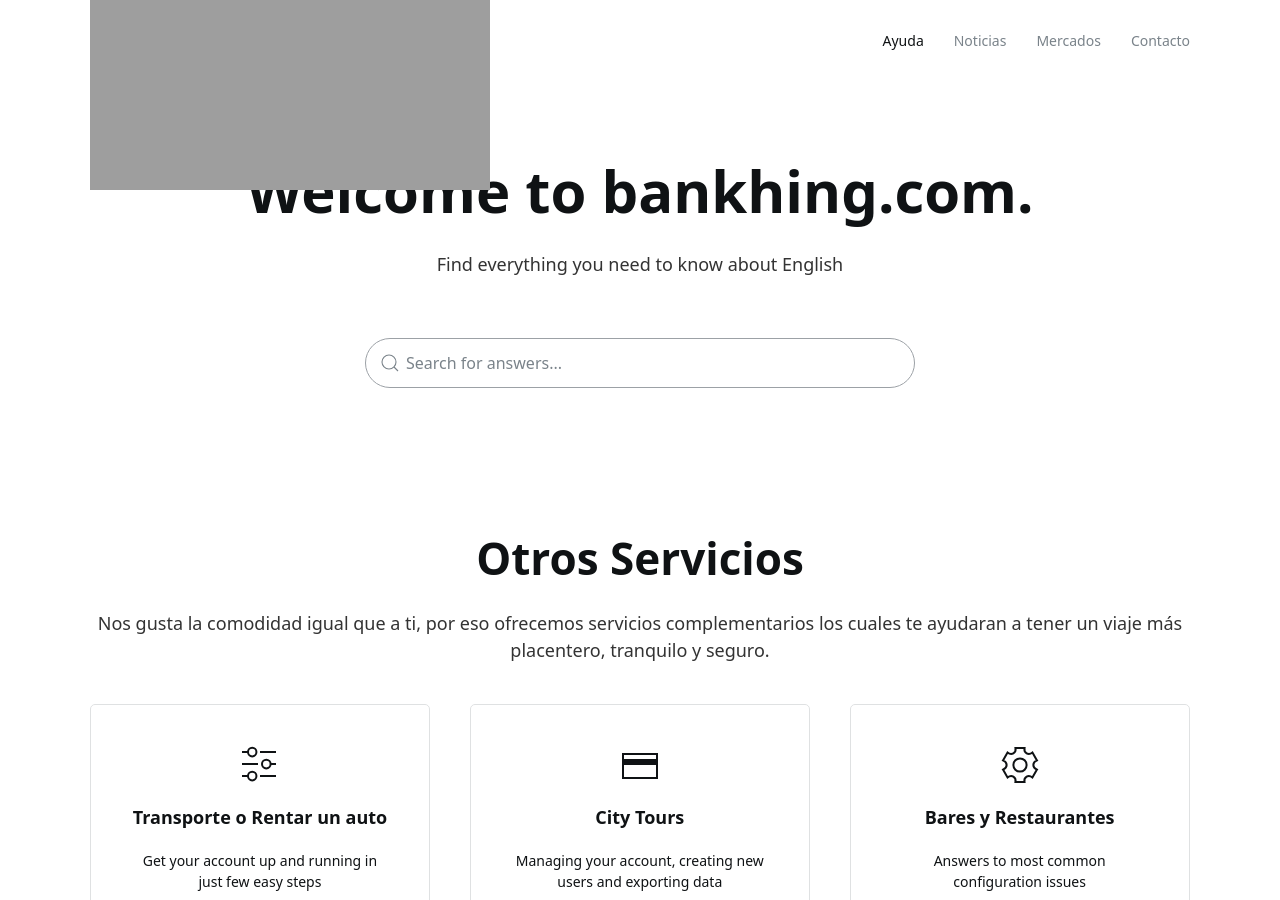
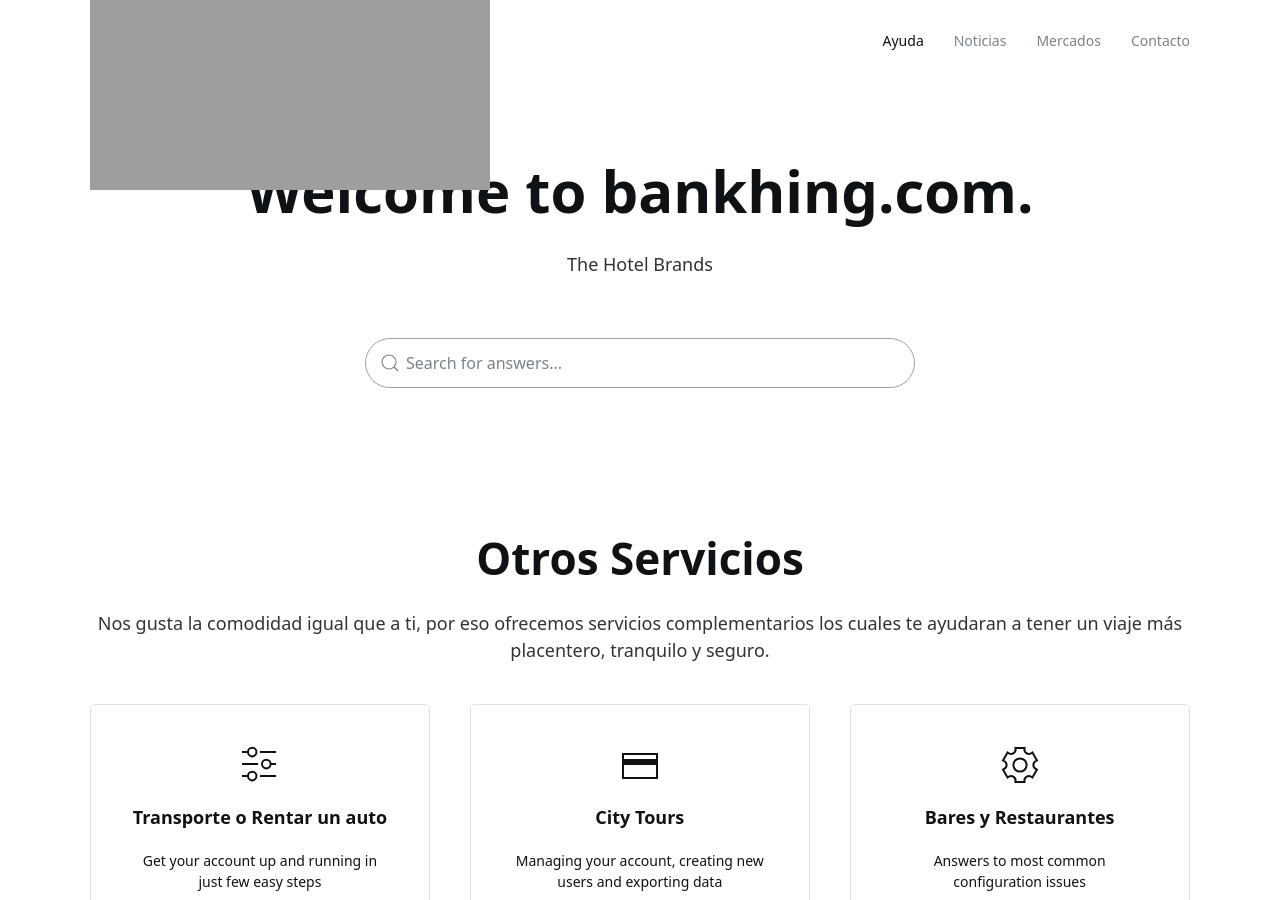
Before and after one commit to jelmii/jelmii.github.io, a Jekyll site: the page built from index.md, in a window 1280 px wide and 900 px high. Built offline with Jekyll 4.4.1, drawn with Linux system fonts in a browser that asks for light colours.

Commit message:
Update index.md

```diff
--- a/index.md
+++ b/index.md
@@ -2,7 +2,7 @@
 layout: home
 hero:
     title: Welcome to bankhing.com.
-    subtitle: Find everything you need to know about English
+    subtitle: The Hotel Brands
 
     search: true
 categories:
```
